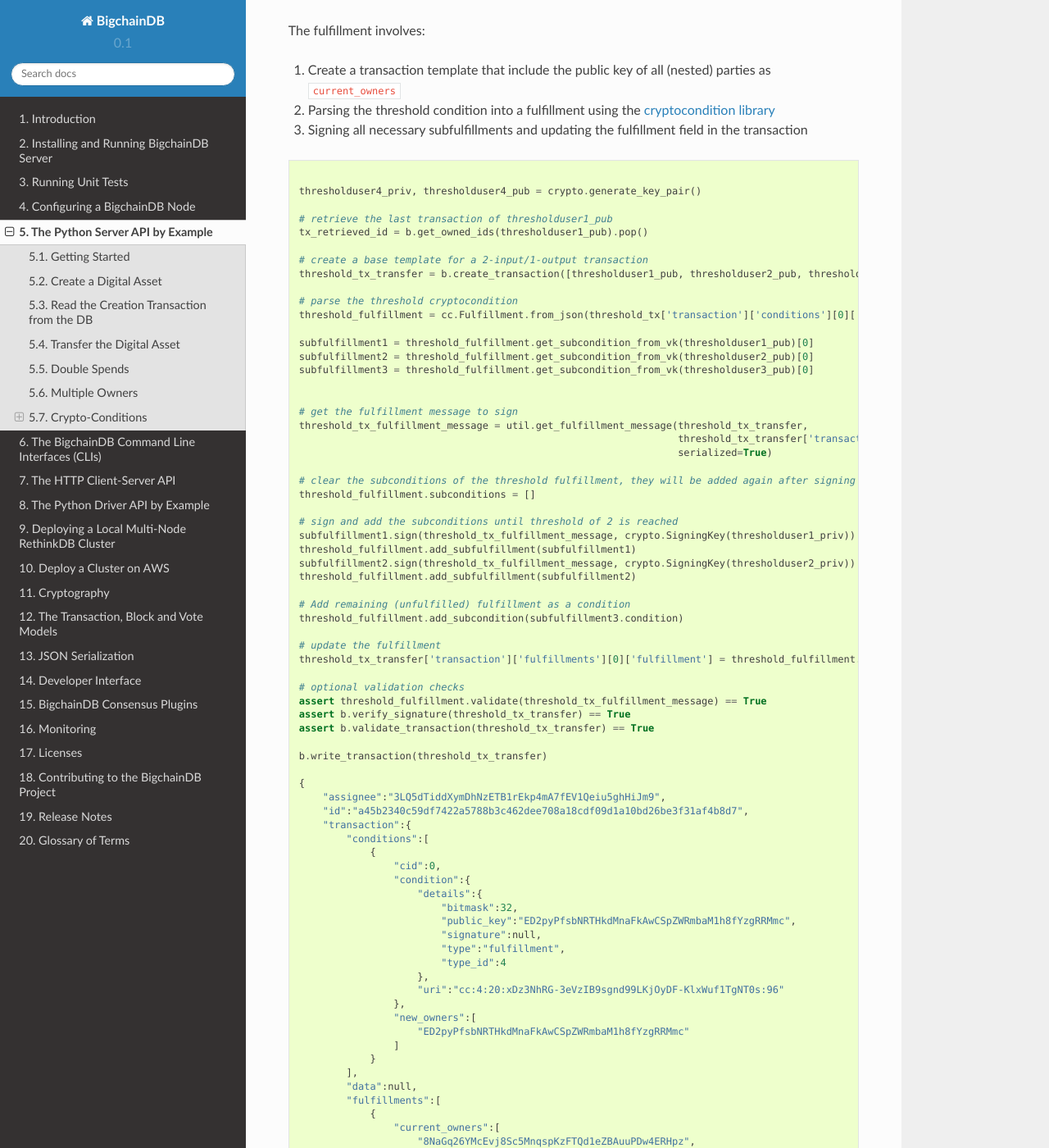
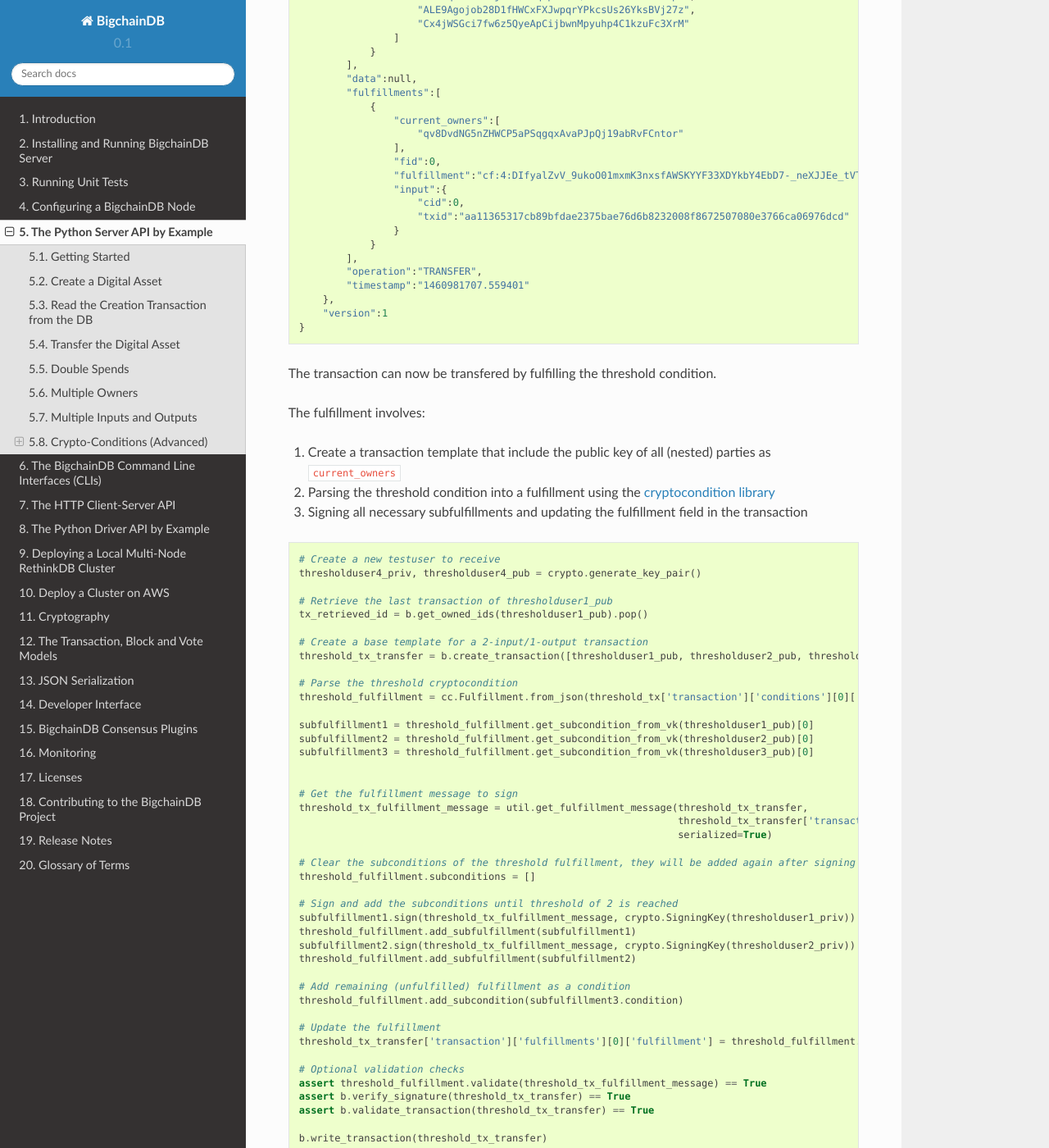
Before and after one commit to bigchaindb/bigchaindb, a Sphinx documentation site: the page built from docs/source/python-server-api-examples.md, in a window 1280 px wide and 1400 px high, scrolled down 9932 px. Shown: the whole window at 82% size. Built offline with Sphinx 7.4.7 and the Read the Docs theme 2.0.0, drawn with Linux system fonts in a browser that asks for light colours; some of the changed text lies outside the part shown.

Commit message:
docs: MIMO update (WIP)

````diff
--- a/docs/source/python-server-api-examples.md
+++ b/docs/source/python-server-api-examples.md
@@ -122,13 +122,19 @@
 
 Now that `testuser1` has a digital asset assigned to him, he can transfer it to another user. Transfer transactions require an input. The input will be the transaction id of a digital asset that was assigned to `testuser1`, which in our case is `cdb6331f26ecec0ee7e67e4d5dcd63734e7f75bbd1ebe40699fc6d2960ae4cb2`.
 
+BigchainDB makes use of the crypto-conditions library to both cryptographically lock and unlock transactions.
+The locking script is refered to as a `condition` and a corresponding `fulfillment` unlocks the condition of the `input_tx`.
+
 Since a transaction can have multiple outputs with each their own (crypto)condition, each transaction input should also refer to the condition index `cid`.
 
+![BigchainDB transactions connecting fulfillments with conditions](./_static/tx_single_condition_single_fulfillment_v1.png)
+
+
 ```python
-# create a second testuser
+# Create a second testuser
 testuser2_priv, testuser2_pub = crypto.generate_key_pair()
 
-# retrieve the transaction with condition id
+# Retrieve the transaction with condition id
 tx_retrieved_id = b.get_owned_ids(testuser1_pub).pop()
 
 {
@@ -136,16 +142,16 @@
     "txid":"933cd83a419d2735822a2154c84176a2f419cbd449a74b94e592ab807af23861"
 }
 
-# create a transfer transaction
+# Create a transfer transaction
 tx_transfer = b.create_transaction(testuser1_pub, testuser2_pub, tx_retrieved_id, 'TRANSFER')
 
-# sign the transaction
+# Sign the transaction
 tx_transfer_signed = b.sign_transaction(tx_transfer, testuser1_priv)
 
-# write the transaction
+# Write the transaction
 b.write_transaction(tx_transfer_signed)
 
-# check if the transaction is already in the bigchain
+# Check if the transaction is already in the bigchain
 tx_transfer_retrieved = b.get_transaction(tx_transfer_signed['id'])
 
 {
@@ -350,13 +354,19 @@
 }
 ```
 
-## Crypto-Conditions
+## Multiple Inputs and Outputs
 
-BigchainDB makes use of the crypto-conditions library to both cryptographically lock and unlock transactions.
-The locking script is refered to as a `condition` and a corresponding `fulfillment` unlocks the condition of the `input_tx`.
 
-![BigchainDB transactions connecting fulfillments with conditions](./_static/tx_single_condition_single_fulfillment_v1.png)
+![BigchainDB transactions connecting multiple fulfillments with multiple conditions](./_static/tx_multi_condition_multi_fulfillment_v1.png)
 
+```python
+```
+
+```python
+```
+
+
+## Crypto-Conditions (Advanced)
 
 ### Introduction
 
@@ -504,16 +514,16 @@
 
 
 ```python
-
+# Create a new testuser to receive
 thresholduser4_priv, thresholduser4_pub = crypto.generate_key_pair()
 
-# retrieve the last transaction of thresholduser1_pub
+# Retrieve the last transaction of thresholduser1_pub
 tx_retrieved_id = b.get_owned_ids(thresholduser1_pub).pop()
 
-# create a base template for a 2-input/1-output transaction
+# Create a base template for a 2-input/1-output transaction
 threshold_tx_transfer = b.create_transaction([thresholduser1_pub, thresholduser2_pub, thresholduser3_pub], thresholduser4_pub, tx_retrieved_id, 'TRANSFER')
 
-# parse the threshold cryptocondition
+# Parse the threshold cryptocondition
 threshold_fulfillment = cc.Fulfillment.from_json(threshold_tx['transaction']['conditions'][0]['condition']['details'])
 
 subfulfillment1 = threshold_fulfillment.get_subcondition_from_vk(thresholduser1_pub)[0]
@@ -521,15 +531,15 @@
 subfulfillment3 = threshold_fulfillment.get_subcondition_from_vk(thresholduser3_pub)[0]
 
 
-# get the fulfillment message to sign
+# Get the fulfillment message to sign
 threshold_tx_fulfillment_message = util.get_fulfillment_message(threshold_tx_transfer,
                                                                 threshold_tx_transfer['transaction']['fulfillments'][0],
                                                                 serialized=True)
 
-# clear the subconditions of the threshold fulfillment, they will be added again after signing
+# Clear the subconditions of the threshold fulfillment, they will be added again after signing
 threshold_fulfillment.subconditions = []
 
-# sign and add the subconditions until threshold of 2 is reached
+# Sign and add the subconditions until threshold of 2 is reached
 subfulfillment1.sign(threshold_tx_fulfillment_message, crypto.SigningKey(thresholduser1_priv))
 threshold_fulfillment.add_subfulfillment(subfulfillment1)
 subfulfillment2.sign(threshold_tx_fulfillment_message, crypto.SigningKey(thresholduser2_priv))
@@ -538,10 +548,10 @@
 # Add remaining (unfulfilled) fulfillment as a condition
 threshold_fulfillment.add_subcondition(subfulfillment3.condition)
 
-# update the fulfillment
+# Update the fulfillment
 threshold_tx_transfer['transaction']['fulfillments'][0]['fulfillment'] = threshold_fulfillment.serialize_uri()
 
-# optional validation checks
+# Optional validation checks
 assert threshold_fulfillment.validate(threshold_tx_fulfillment_message) == True
 assert b.verify_signature(threshold_tx_transfer) == True
 assert b.validate_transaction(threshold_tx_transfer) == True
````
Also changed, not shown: other parts of docs/source/python-server-api-examples.md (+22 -24 lines).
